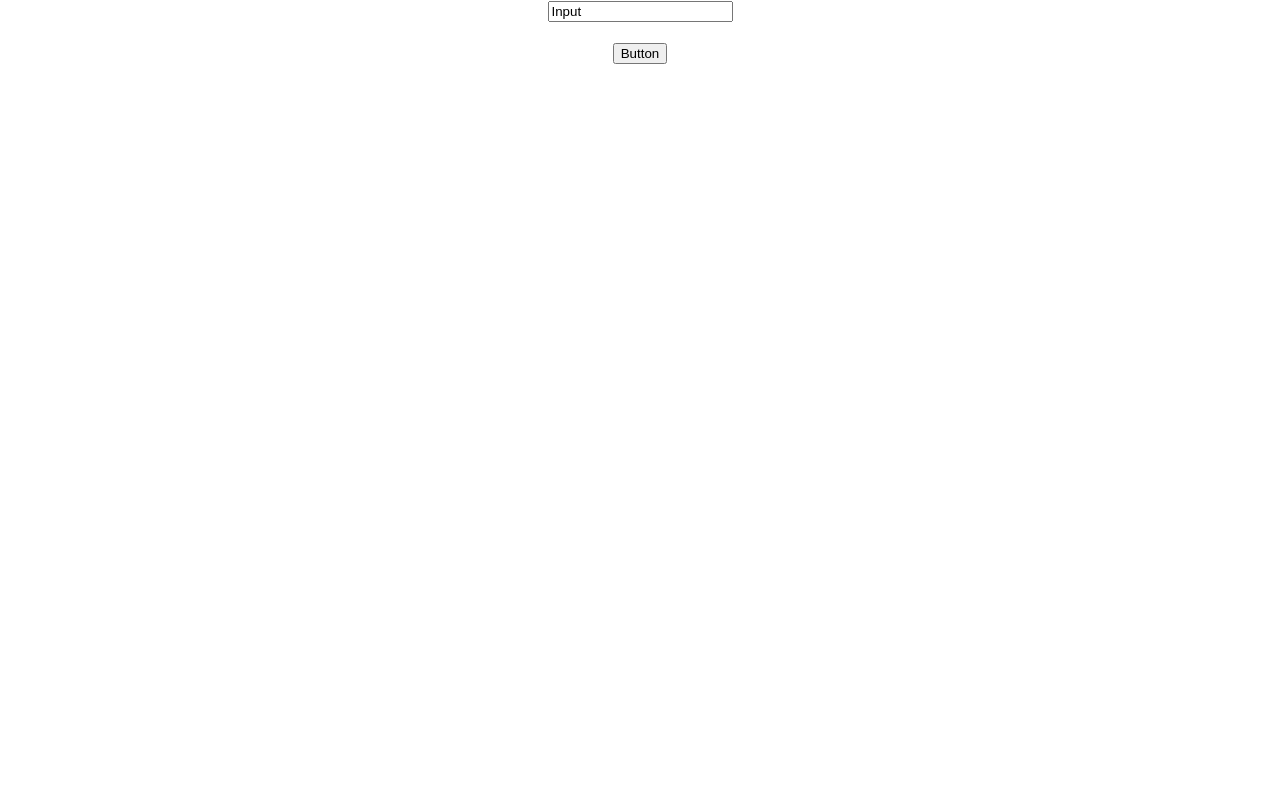
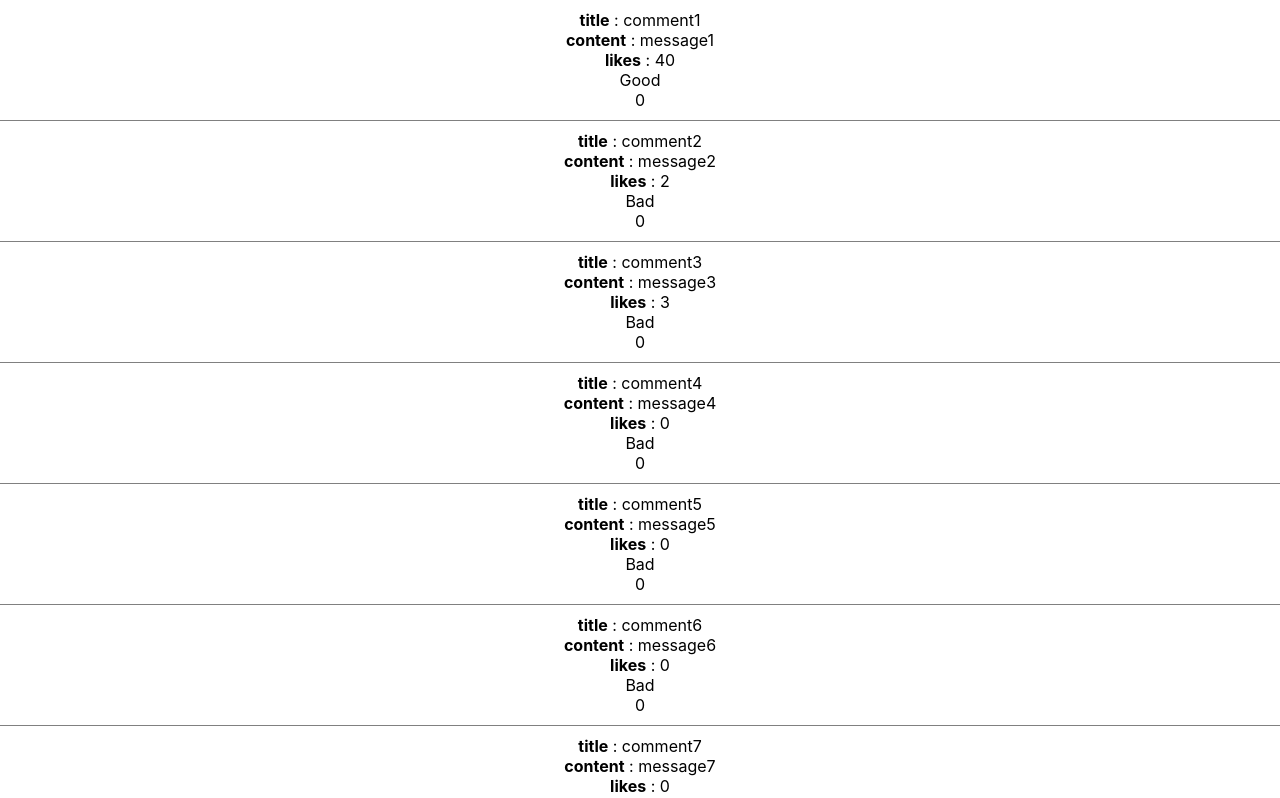
Before and after one commit to eundol0519/React_fastCampus, a React (Create React App) app: page / in a window 1280 px wide. Shown: the top 798 px of the page. Built offline with nearby package versions, Linux system fonts and the light colour scheme.

Commit message:
React 공식문서_Memorization

```diff
--- a/src/App.js
+++ b/src/App.js
@@ -1,13 +1,9 @@
-import Input from "./components/3-7.HOC/Input";
-import Button from "./components/3-7.HOC/Button";
+import Memo from "./components/3-8.Memorization/Memo";
 
 function App() {
   return (
     <div className="App">
-      <Input />
-      <br />
-      <br />
-      <Button />
+      <Memo />
     </div>
   );
 }
--- /dev/null
+++ b/src/components/3-8.Memorization/CommentItem.css
@@ -0,0 +1,5 @@
+.commentItem {
+  border-bottom: 1px solid gray;
+  padding: 10px;
+  cursor: pointer;
+}
--- /dev/null
+++ b/src/components/3-8.Memorization/CommentItem.jsx
@@ -0,0 +1,54 @@
+import { Profiler, memo, useState, useMemo } from "react";
+import "./CommentItem.css";
+
+function CommentItem({ title, content, likes, onClick }) {
+  const [clickCount, setClickCount] = useState(0);
+
+  const onRenderCallback = (
+    id, // 방금 커밋된 Profiler 트리의 "id"
+    phase, // "mount" (트리가 방금 마운트가 된 경우) 혹은 "update"(트리가 리렌더링된 경우)
+    actualDuration, // 커밋된 업데이트를 렌더링하는데 걸린 시간
+    baseDuration, // 메모이제이션 없이 하위 트리 전체를 렌더링하는데 걸리는 예상시간
+    startTime, // React가 언제 해당 업데이트를 렌더링하기 시작했는지
+    commitTime, // React가 해당 업데이트를 언제 커밋했는지
+    interactions // 이 업데이트에 해당하는 상호작용들의 집합
+  ) => {
+    // 렌더링 타이밍을 집합하거나 로그...
+    console.log(`actualDuration${title}`);
+  };
+
+  const handleClick = () => {
+    onClick();
+    setClickCount((prev) => prev + 1);
+    alert(`${title} 눌림`);
+  };
+
+  const rate = useMemo(() => {
+    console.log("rate check");
+    return likes > 10 ? "Good" : "Bad";
+  }, [likes]);
+
+  return (
+    <Profiler id="CommentItem" onRender={onRenderCallback}>
+      <div className="commentItem" onClick={handleClick}>
+        <span>
+          <b>title</b> : {title}
+        </span>
+        <br />
+        <span>
+          <b>content</b> : {content}
+        </span>
+        <br />
+        <span>
+          <b>likes</b> : {likes}
+        </span>
+        <br />
+        <span>{rate}</span>
+        <br />
+        <span>{clickCount}</span>
+      </div>
+    </Profiler>
+  );
+}
+
+export default memo(CommentItem);
--- /dev/null
+++ b/src/components/3-8.Memorization/Comments.jsx
@@ -0,0 +1,24 @@
+import React, { useCallback } from "react";
+import CommentItem from "./CommentItem";
+
+export default function Comments({ commentList }) {
+  const handleChange = useCallback(() => {
+    console.log("눌림");
+  }, []);
+
+  return (
+    <div>
+      {commentList.map((comment) => {
+        return (
+          <CommentItem
+            key={comment.title}
+            title={comment.title}
+            content={comment.content}
+            likes={comment.likes}
+            onClick={handleChange}
+          />
+        );
+      })}
+    </div>
+  );
+}
--- /dev/null
+++ b/src/components/3-8.Memorization/Memo.jsx
@@ -0,0 +1,31 @@
+import React, { useEffect, useState } from "react";
+import Comments from "./Comments";
+
+const CommentList = [
+  { title: "comment1", content: "message1", likes: 40 },
+  { title: "comment2", content: "message2", likes: 2 },
+  { title: "comment3", content: "message3", likes: 3 },
+];
+
+export default function Memo() {
+  const [comments, setComments] = useState(CommentList);
+
+  useEffect(() => {
+    const interval = setInterval(() => {
+      setComments((prev) => [
+        ...prev,
+        {
+          title: `comment${prev.length + 1}`,
+          content: `message${prev.length + 1}`,
+          likes: 0,
+        },
+      ]);
+    }, 1000);
+
+    return () => {
+      clearInterval(interval);
+    };
+  }, []);
+
+  return <Comments commentList={comments}></Comments>;
+}
```
